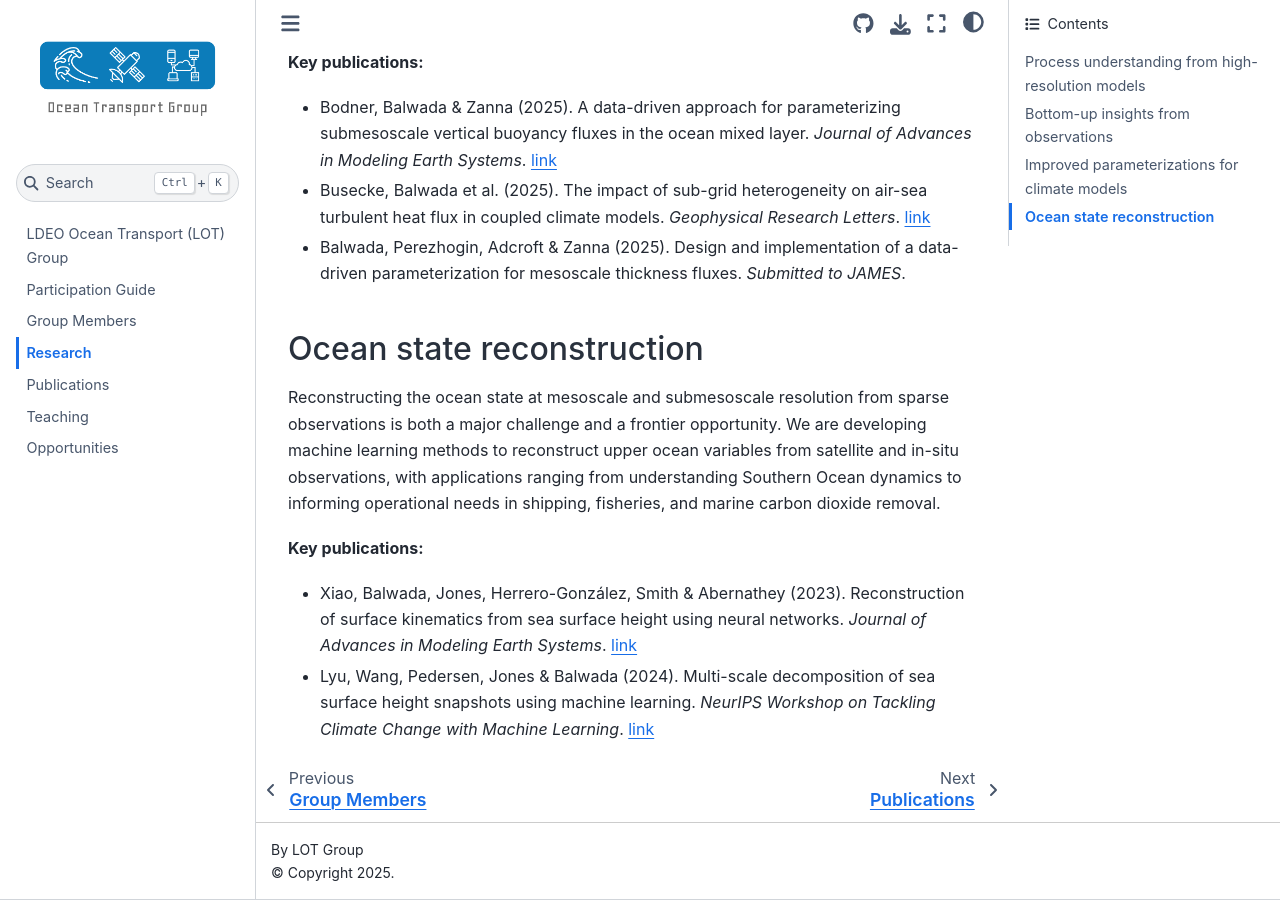
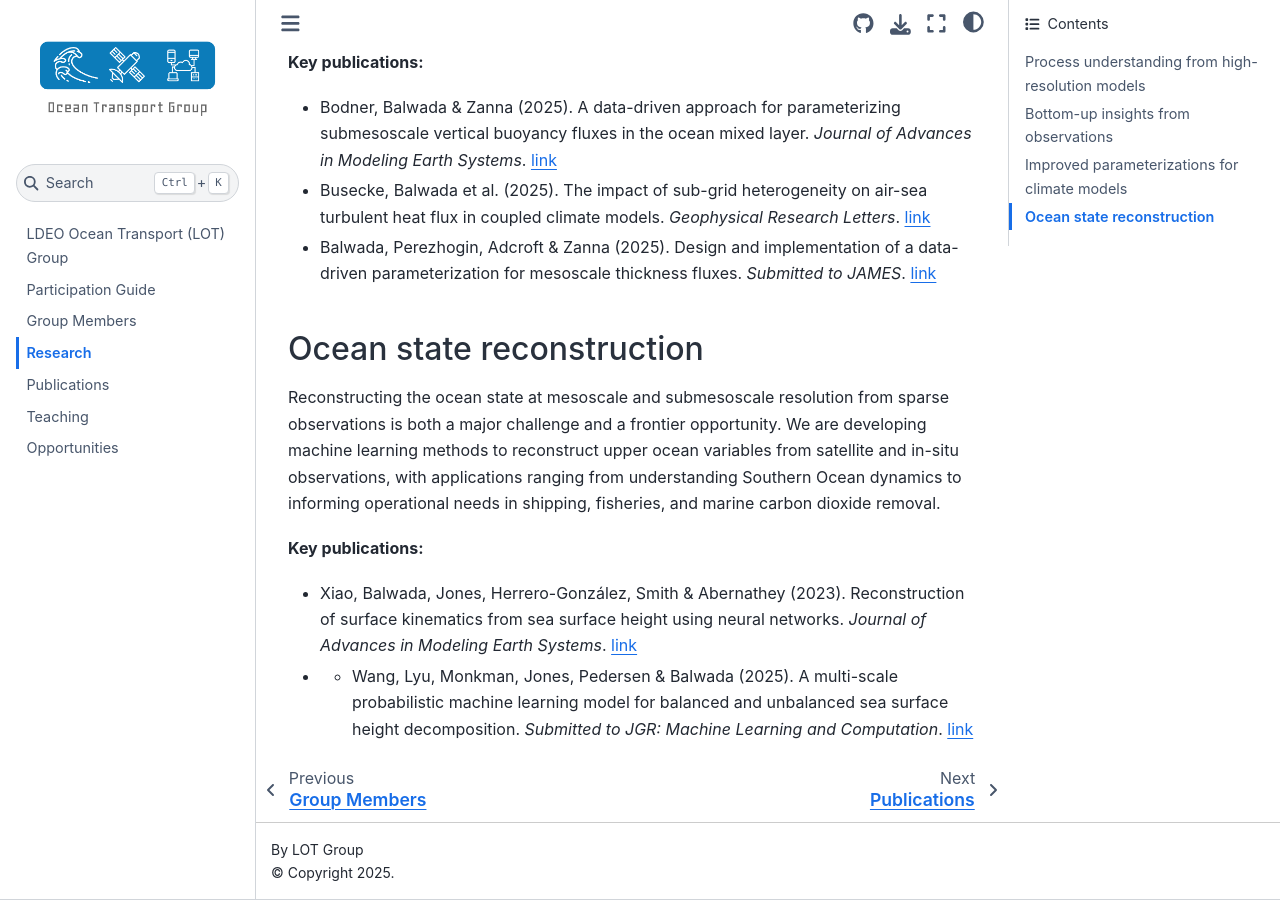
Before and after one commit to ocean-transport/ocean-transport.github.io, a Jupyter Book: the page built from research.md, in a window 1280 px wide and 900 px high, scrolled down 1713 px. Built offline with Jupyter Book 1.0.4 settings and Sphinx 7.4.7 and the Sphinx Book theme 1.1.4, drawn with Linux system fonts in a browser that asks for light colours.

Commit message:
added some papers to research page

```diff
--- a/research.md
+++ b/research.md
@@ -17,7 +17,7 @@ High-resolution ocean models that resolve mesoscale and submesoscale turbulence
 
 **Key publications:**
 - Balwada, Smith & Abernathey (2018). Submesoscale vertical velocities enhance tracer subduction in an idealized Antarctic Circumpolar Current. *Geophysical Research Letters*. [link](https://doi.org/10.1029/2018GL079244)
-- Balwada, Xiao, Smith, Abernathey & Gray (2021). Vertical fluxes conditioned on vorticity and strain reveal submesoscale ventilation. *Journal of Physical Oceanography*. [link](https://doi.org/10.1175/JPO-D-20-0066.1)
+- Balwada, Xiao, Smith, Abernathey & Gray (2021). Vertical fluxes conditioned on vorticity and strain reveal submesoscale ventilation. *Journal of Physical Oceanography*. [link](https://doi.org/10.1175/JPO-D-21-0016.1)
 - Uchida, Balwada, Abernathey, McKinley, Smith & Lévy (2020). Vertical eddy iron fluxes support primary production in the open Southern Ocean. *Nature Communications*. [link](https://doi.org/10.1038/s41467-020-14955-0)
 
 
@@ -36,9 +36,9 @@ Observations are the ultimate test of our understanding and the foundation for v
 Ocean eddies play a leading role in circulation but remain poorly resolved in climate models, where their effects must be parameterized. We use machine learning, informed by high-resolution simulations and observations, to develop data-driven parameterizations that reduce structural errors compared to traditional schemes. This work spans both mesoscale and submesoscale processes, and through the [M²LInES](https://m2lines.github.io/) project we are implementing these parameterizations in coupled climate models.
 
 **Key publications:**
-- Bodner, Balwada & Zanna (2025). A data-driven approach for parameterizing submesoscale vertical buoyancy fluxes in the ocean mixed layer. *Journal of Advances in Modeling Earth Systems*. [link](https://doi.org/10.1029/2024MS004429)
+- Bodner, Balwada & Zanna (2025). A data-driven approach for parameterizing submesoscale vertical buoyancy fluxes in the ocean mixed layer. *Journal of Advances in Modeling Earth Systems*. [link](https://doi.org/10.1029/2025MS004991)
 - Busecke, Balwada et al. (2025). The impact of sub-grid heterogeneity on air-sea turbulent heat flux in coupled climate models. *Geophysical Research Letters*. [link](https://doi.org/10.1029/2025GL114951)
-- Balwada, Perezhogin, Adcroft & Zanna (2025). Design and implementation of a data-driven parameterization for mesoscale thickness fluxes. *Submitted to JAMES*.
+- Balwada, Perezhogin, Adcroft & Zanna (2025). Design and implementation of a data-driven parameterization for mesoscale thickness fluxes. *Submitted to JAMES*. [link](https://doi.org/10.22541/essoar.174835313.30541637/v1)
 
 ## Ocean state reconstruction
 
@@ -46,4 +46,4 @@ Reconstructing the ocean state at mesoscale and submesoscale resolution from spa
 
 **Key publications:**
 - Xiao, Balwada, Jones, Herrero-González, Smith & Abernathey (2023). Reconstruction of surface kinematics from sea surface height using neural networks. *Journal of Advances in Modeling Earth Systems*. [link](https://doi.org/10.1029/2023MS003709)
-- Lyu, Wang, Pedersen, Jones & Balwada (2024). Multi-scale decomposition of sea surface height snapshots using machine learning. *NeurIPS Workshop on Tackling Climate Change with Machine Learning*. [link](https://neurips.cc/virtual/2024/workshop/84726)
+- - Wang, Lyu, Monkman, Jones, Pedersen & Balwada (2025). A multi-scale probabilistic machine learning model for balanced and unbalanced sea surface height decomposition. *Submitted to JGR: Machine Learning and Computation*. [link](https://doi.org/10.22541/essoar.176579400.05696416/v1)
```
